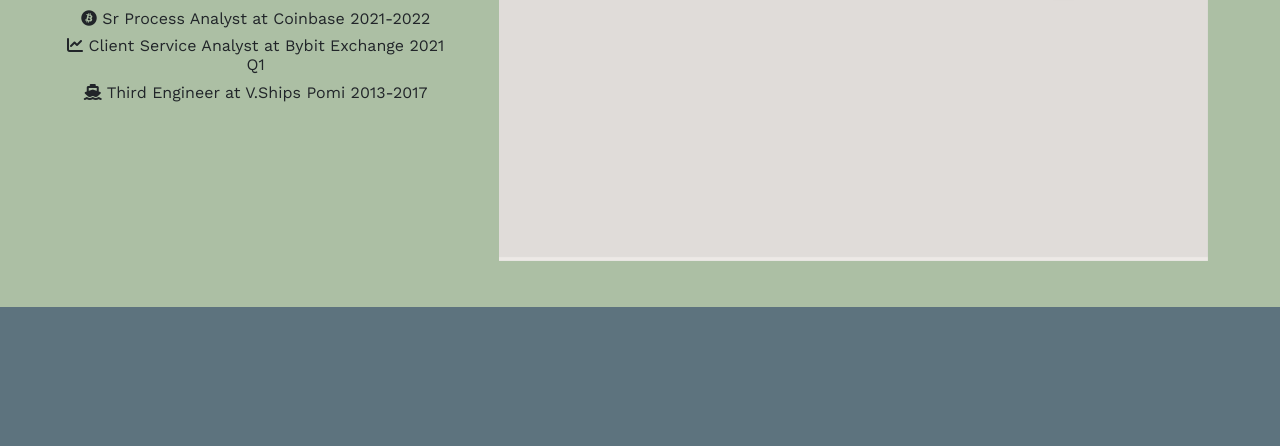
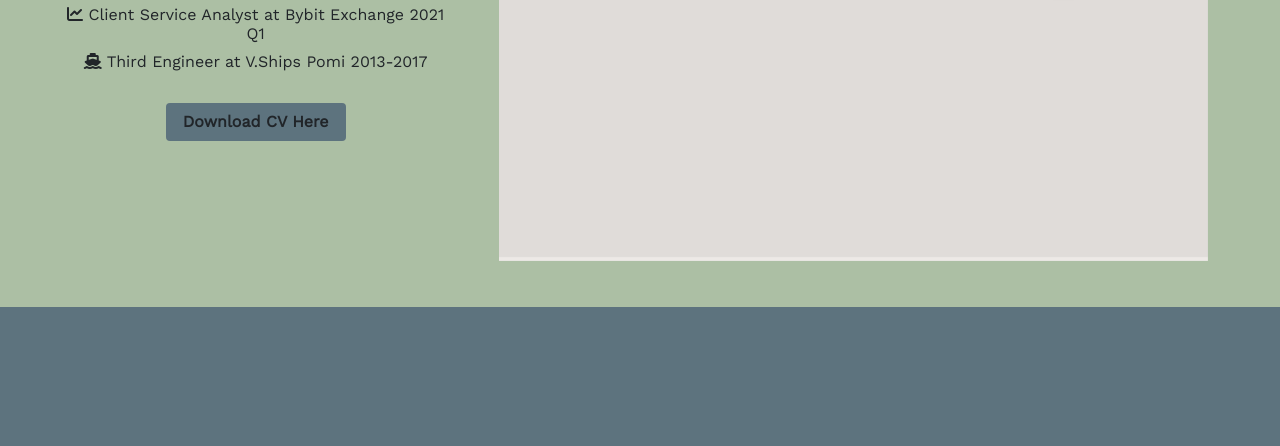
Before and after one commit to rico0610/collina-capstone-1, a plain HTML site: page index.html in a window 1280 px wide. Shown: the part 1317-1763 px from the top of the page. Drawn offline with nearby package versions, Linux system fonts and the light colour scheme.

Commit message:
Added: CV button

```diff
--- a/index.html
+++ b/index.html
@@ -80,6 +80,11 @@
 					<h6><i class="fa-solid fa-chart-line"></i> Client Service Analyst at Bybit Exchange 2021 Q1</h6>
 					<h6><i class="fa-solid fa-ship"></i> Third Engineer at V.Ships Pomi 2013-2017</h6>
 				</div>
+
+				<div class="text-center mt-4">
+					<button type="submit" class="btn fw-bold rounded" id=resume>Download CV Here</button>
+				</div>
+
 			</div>
 
 		<!-- Carousel Start -->
--- a/style.css
+++ b/style.css
@@ -20,6 +20,11 @@ body{
 
 #aboutme {
 	background-color: #ACBFA4;
+}
+
+#resume {
+	background-color: #5D737E;
+	width: 180px;
 }
 
 #fontaboutme {
```
